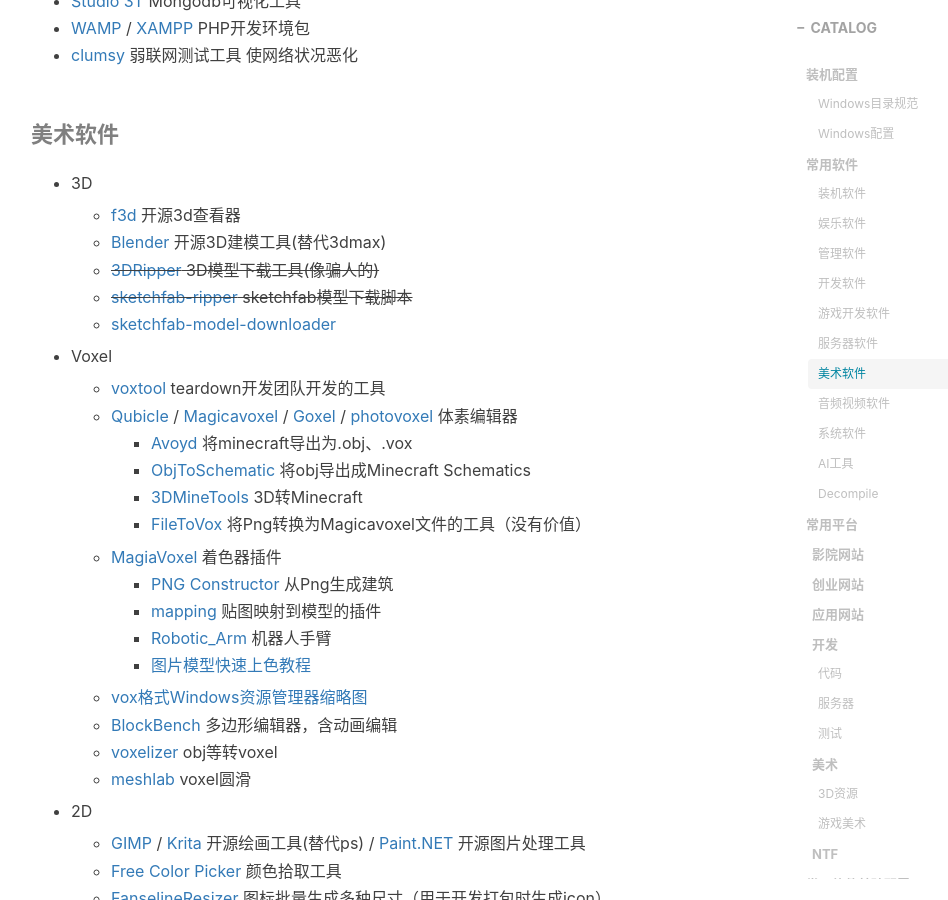
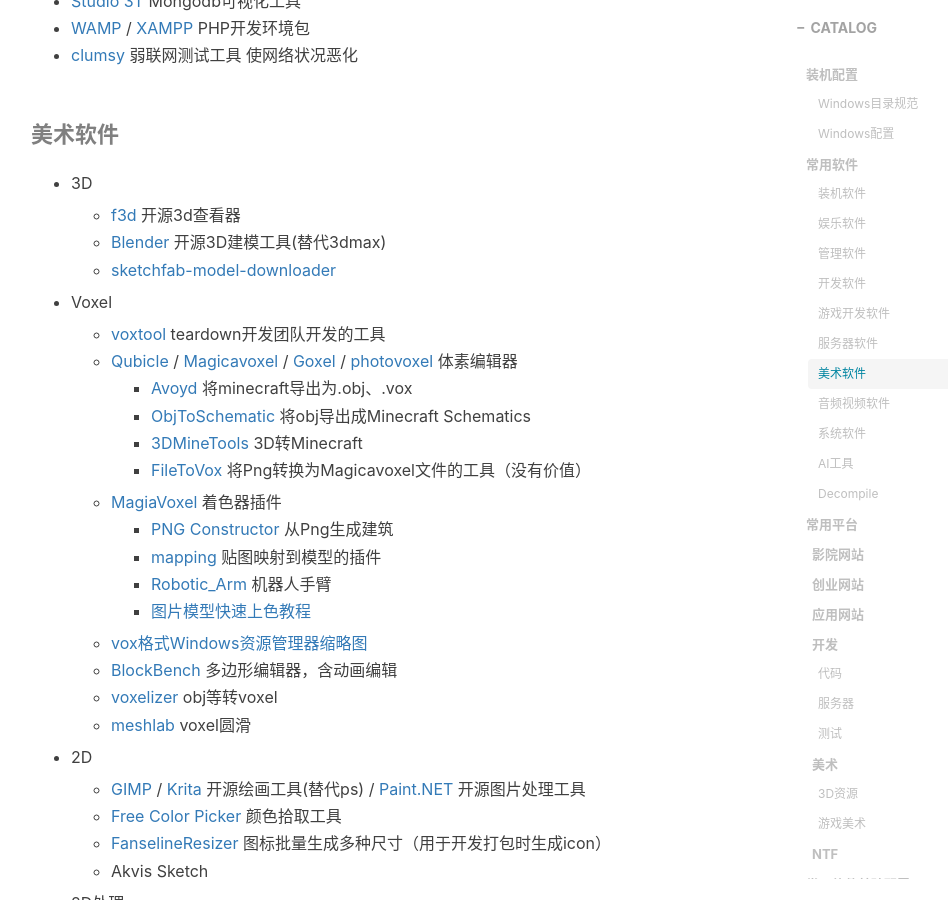
Before and after one commit to gumcstronger/gumcstronger.github.io, a Jekyll site: the page built from _posts/2022/2022-08-24-windows.md, in a window 1280 px wide and 900 px high, scrolled down 4021 px. Shown: the whole window, without its empty margins (234-1182 px from the left). Built offline with Jekyll 4.4.1, drawn with Linux system fonts in a browser that asks for light colours; comment, search, counter and statistics services are not loaded.

Commit message:
Update 2022-08-24-windows.md

```diff
--- a/_posts/2022/2022-08-24-windows.md
+++ b/_posts/2022/2022-08-24-windows.md
@@ -133,9 +133,7 @@
 
   - [f3d](https://github.com/f3d-app/f3d) 开源3d查看器
   - [Blender](https://www.blender.org/thanks/) 开源3D建模工具(替代3dmax)
-  - ~~[3DRipper](https://3dripper.com/) 3D模型下载工具(像骗人的)~~
-  - ~~[sketchfab-ripper](https://github.com/jiutian1137/sketchfab-ripper/tree/main) sketchfab模型下载脚本~~
-  - [sketchfab-model-downloader ](https://greasyfork.org/en/scripts/479293-sketchfab-model-downloader)
+  - [sketchfab-model-downloader ](https://greasyfork.org/zh-CN/scripts/457907-sketchfab)
 - Voxel
 
   - [voxtool](https://teardowngame.com/voxtool/) teardown开发团队开发的工具
```
